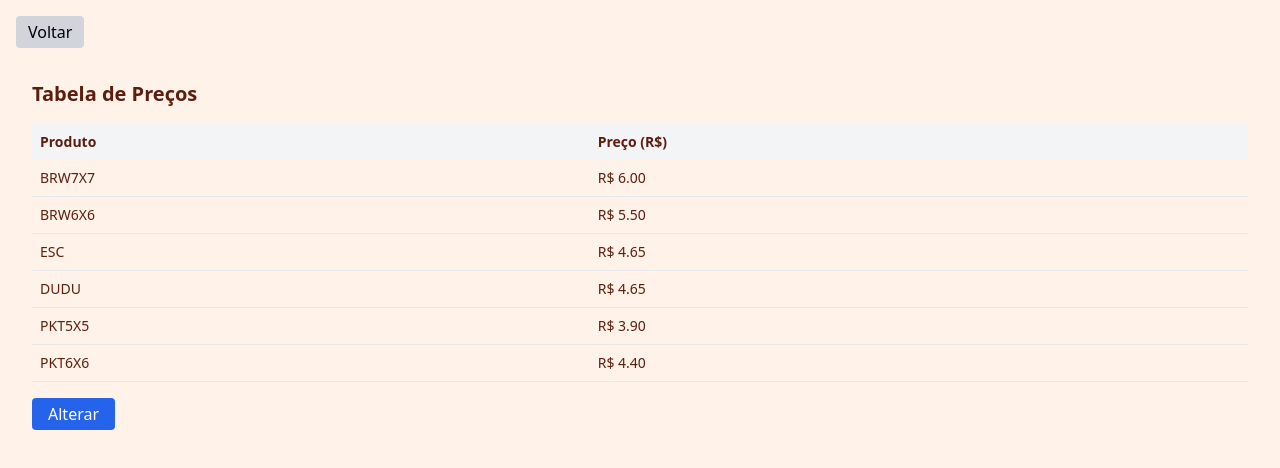
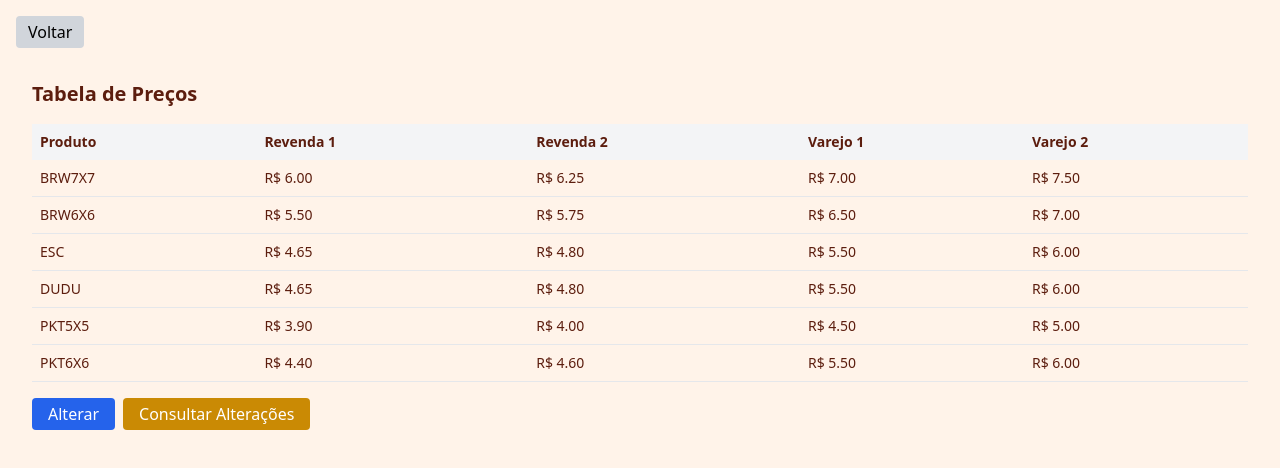
Before and after one commit to Ddnt2409/Dudunite-financeiro, a React (Vite) app: page / in a window 1280 px wide. Both pictures are taken after a click on the button "Tabela de Preços". Shown: the top 468 px of the page. Built offline with nearby package versions, Linux system fonts and the light colour scheme.

Commit message:
Update FnFin006_TabelaPrecos.jsx

```diff
--- a/src/components/financeiro/FnFin006_TabelaPrecos.jsx
+++ b/src/components/financeiro/FnFin006_TabelaPrecos.jsx
@@ -1,82 +1,180 @@
 import React, { useEffect, useState } from 'react';
+import {
+  collection,
+  addDoc,
+  getDocs,
+  query,
+  orderBy,
+  Timestamp,
+} from 'firebase/firestore';
+import db from '../../firebase';
+
+const produtosIniciais = {
+  brw7x7: { r1: 6.0, r2: 6.25, v1: 7.0, v2: 7.5 },
+  brw6x6: { r1: 5.5, r2: 5.75, v1: 6.5, v2: 7.0 },
+  esc:    { r1: 4.65, r2: 4.8,  v1: 5.5, v2: 6.0 },
+  dudu:   { r1: 4.65, r2: 4.8,  v1: 5.5, v2: 6.0 },
+  pkt5x5: { r1: 3.9,  r2: 4.0,  v1: 4.5, v2: 5.0 },
+  pkt6x6: { r1: 4.4,  r2: 4.6,  v1: 5.5, v2: 6.0 },
+};
 
 const FnFin006_TabelaPrecos = () => {
   const [modoEdicao, setModoEdicao] = useState(false);
-  const [precos, setPrecos] = useState({
-    brw7x7: 6.0,
-    brw6x6: 5.5,
-    esc: 4.65,
-    dudu: 4.65,
-    pkt5x5: 3.9,
-    pkt6x6: 4.4,
+  const [precos, setPrecos] = useState(produtosIniciais);
+  const [historico, setHistorico] = useState([]);
+  const [telaHistorico, setTelaHistorico] = useState(false);
+  const [dataSelecionada, setDataSelecionada] = useState(null);
+  const [tabelaAntiga, setTabelaAntiga] = useState(null);
+
+  const handleChange = (produto, tipo, valor) => {
+    setPrecos((prev) => ({
+      ...prev,
+      [produto]: {
+        ...prev[produto],
+        [tipo]: parseFloat(valor),
+      },
+    }));
+  };
+
+  const salvar = async () => {
+    const revendaData = {};
+    Object.keys(precos).forEach((produto) => {
+      revendaData[produto] = {
+        r1: precos[produto].r1,
+        r2: precos[produto].r2,
+      };
     });
 
-  const handleChange = (e) => {
-    const { name, value } = e.target;
-    setPrecos({ ...precos, [name]: parseFloat(value) });
-  };
+    await addDoc(collection(db, 'tabela_precos_revenda'), {
+      data: Timestamp.now(),
+      precos: revendaData,
+    });
 
-  const salvar = () => {
-    localStorage.setItem('tabela_precos', JSON.stringify(precos));
+    localStorage.setItem('tabela_precos_varejo', JSON.stringify(precos));
     setModoEdicao(false);
   };
 
+  const carregarVarejo = () => {
+    const dados = localStorage.getItem('tabela_precos_varejo');
+    if (dados) setPrecos(JSON.parse(dados));
+  };
+
+  const carregarHistorico = async () => {
+    const q = query(collection(db, 'tabela_precos_revenda'), orderBy('data', 'desc'));
+    const snap = await getDocs(q);
+    const lista = snap.docs.map(doc => ({ id: doc.id, ...doc.data() }));
+    setHistorico(lista);
+  };
+
+  const abrirTabelaAntiga = (registro) => {
+    setDataSelecionada(registro.data.toDate().toLocaleDateString('pt-BR'));
+    setTabelaAntiga(registro.precos);
+  };
+
   useEffect(() => {
-    const dadosSalvos = localStorage.getItem('tabela_precos');
-    if (dadosSalvos) {
-      setPrecos(JSON.parse(dadosSalvos));
-    }
+    carregarVarejo();
   }, []);
 
   return (
     <div className="p-4">
       <h2 className="text-xl font-bold mb-4">Tabela de Preços</h2>
+
+      {!telaHistorico && (
         <table className="w-full mb-4 text-sm">
           <thead>
             <tr className="bg-gray-100">
               <th className="text-left p-2">Produto</th>
-            <th className="text-left p-2">Preço (R$)</th>
+              <th className="text-left p-2">Revenda 1</th>
+              <th className="text-left p-2">Revenda 2</th>
+              <th className="text-left p-2">Varejo 1</th>
+              <th className="text-left p-2">Varejo 2</th>
             </tr>
           </thead>
           <tbody>
-          {Object.entries(precos).map(([key, value]) => (
-            <tr key={key} className="border-b">
-              <td className="p-2">{key.toUpperCase()}</td>
-              <td className="p-2">
+            {Object.entries(precos).map(([produto, valores]) => (
+              <tr key={produto} className="border-b">
+                <td className="p-2 font-medium">{produto.toUpperCase()}</td>
+                {['r1', 'r2', 'v1', 'v2'].map((tipo) => (
+                  <td key={tipo} className="p-2">
                     {modoEdicao ? (
                       <input
                         type="number"
                         step="0.01"
-                    name={key}
-                    value={value}
-                    onChange={handleChange}
-                    className="border rounded p-1 w-24"
+                        value={valores[tipo]}
+                        onChange={(e) => handleChange(produto, tipo, e.target.value)}
+                        className="border rounded p-1 w-20"
                       />
                     ) : (
-                  `R$ ${value.toFixed(2)}`
+                      `R$ ${valores[tipo].toFixed(2)}`
                     )}
                   </td>
+                ))}
               </tr>
             ))}
           </tbody>
         </table>
+      )}
 
       {modoEdicao ? (
-        <button
-          onClick={salvar}
-          className="bg-green-600 hover:bg-green-700 text-white py-1 px-4 rounded"
-        >
+        <button onClick={salvar} className="bg-green-600 hover:bg-green-700 text-white py-1 px-4 rounded mr-2">
           Salvar
         </button>
       ) : (
-        <button
-          onClick={() => setModoEdicao(true)}
-          className="bg-blue-600 hover:bg-blue-700 text-white py-1 px-4 rounded"
-        >
+        <button onClick={() => setModoEdicao(true)} className="bg-blue-600 hover:bg-blue-700 text-white py-1 px-4 rounded mr-2">
           Alterar
         </button>
+      )}
+
+      <button
+        onClick={() => {
+          if (!telaHistorico) carregarHistorico();
+          setTelaHistorico(!telaHistorico);
+        }}
+        className="bg-yellow-600 hover:bg-yellow-700 text-white py-1 px-4 rounded mr-2"
+      >
+        {telaHistorico ? 'Voltar' : 'Consultar Alterações'}
+      </button>
+
+      {telaHistorico && (
+        <div className="mt-4">
+          <h3 className="font-bold mb-2">Datas de Alteração</h3>
+          {historico.map((reg) => (
+            <button
+              key={reg.id}
+              onClick={() => abrirTabelaAntiga(reg)}
+              className="block w-full text-left border-b py-1 hover:bg-orange-100"
+            >
+              {reg.data.toDate().toLocaleDateString('pt-BR')}
+            </button>
+          ))}
+        </div>
+      )}
+
+      {tabelaAntiga && (
+        <div className="mt-4 border-t pt-4">
+          <h3 className="font-bold mb-2">Tabela de {dataSelecionada}</h3>
+          <table className="w-full text-sm">
+            <thead>
+              <tr className="bg-gray-100">
+                <th className="p-2 text-left">Produto</th>
+                <th className="p-2 text-left">Revenda 1</th>
+                <th className="p-2 text-left">Revenda 2</th>
+              </tr>
+            </thead>
+            <tbody>
+              {Object.entries(tabelaAntiga).map(([produto, valores]) => (
+                <tr key={produto} className="border-b">
+                  <td className="p-2 font-medium">{produto.toUpperCase()}</td>
+                  <td className="p-2">R$ {valores.r1.toFixed(2)}</td>
+                  <td className="p-2">R$ {valores.r2.toFixed(2)}</td>
+                </tr>
+              ))}
+            </tbody>
+          </table>
+        </div>
       )}
     </div>
   );
 };
+
 export default FnFin006_TabelaPrecos;
```
Lines whose indentation alone changed are shown as unchanged.
